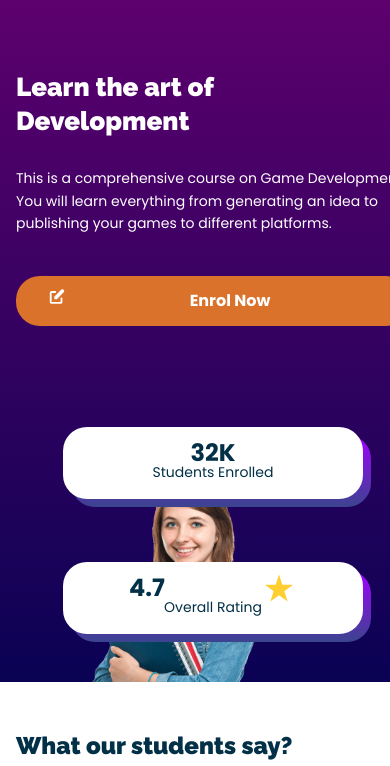
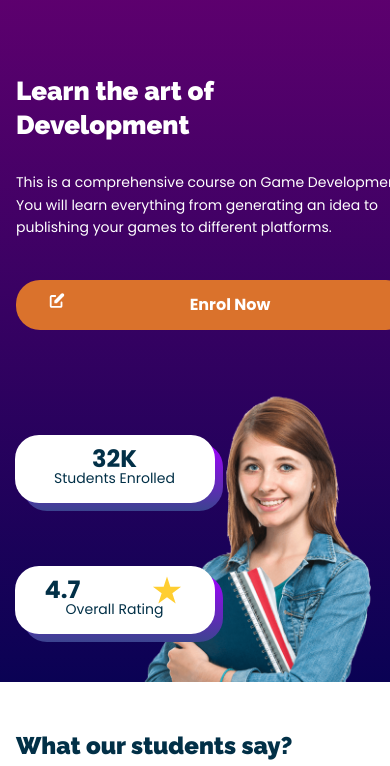
Before and after one commit to akshajchainani/UI-UX_project_responsive_website, a plain HTML site: page index.html in a window 390 px wide. Shown: the part 78-844 px from the top of the page. Drawn offline with Linux system fonts and the light colour scheme.

Commit message:
Update style.css

```diff
--- a/style.css
+++ b/style.css
@@ -1141,16 +1141,12 @@ nav.mobile-nav,
     margin-top: 20px;
   }
 
-  .hero-section .right img {
-    height: 220px;
-    transform: none;
-    margin-left: -20px;
-  }
+
 
   /* Achievement Cards */
   .hero-section .achievement-cards {
     order: 3;
-    width: 100%;
+    width: 50%;
     margin-top: 20px;
     display: flex;
     flex-direction: column;
@@ -1167,7 +1163,7 @@ nav.mobile-nav,
   }
 
   .achievement-card .content {
-    padding: 8px 16px;
+    padding: 6px 10px;
   }
 
   .achievement-card h3 {
@@ -1176,11 +1172,18 @@ nav.mobile-nav,
 
   .achievement-card img {
     height: 30px;
-    margin-left: -16px;
+    margin-left: 16px;
   }
 
   .achievement-card p {
     font-size: 14px;
+  }
+
+  .hero-section .right img {
+
+    height: 300px;
+    transform: none;
+    margin-left: 150px;
   }
 
   /* Hide desktop elements */
```
